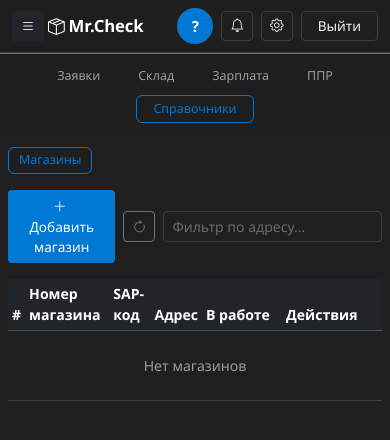
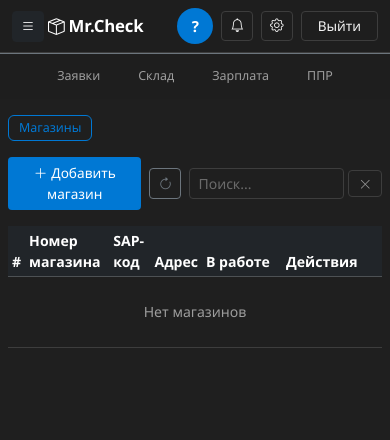
Before and after one commit to Tanja756/MrC_Web, a Flask app: page /references in a window 390 px wide. Shown: the top 440 px of the page. Run offline with Flask 3, Linux system fonts and the light colour scheme; the visitor is signed in with stand-in values (Sample User, id 1); data that the repository does not hold is empty; some libraries are stand-ins or nearby versions.

Commit message:
refactor: справочники только на десктопе, фильтр по номеру/SAP/адресу, кнопка очистки - base.html: удалена ссылка Справочники из mobile sub-nav (d-md-none) - references.js: в filterShops() добавлен поиск по номеру магазина и SAP-коду - references.js: добавлена функция clearShopFilter() - references.html: кнопка сброса фильтра и placeholder 'Поиск...'

```diff
--- a/static/js/references.js
+++ b/static/js/references.js
@@ -25,7 +25,7 @@ function loadShops() {
                 const checked = !!userStatus[s.sap_code];
                 if (checked) inWorkSaps.push(s.sap_code);
                 return `
-                <tr data-sap="${escHtml(s.sap_code)}">
+                <tr data-sap="${escHtml(s.sap_code)}" data-shop-number="${escHtml(s.shop_number)}">
                     <td>${i + 1}</td>
                     <td>${escHtml(s.shop_number)}</td>
                     <td>${escHtml(s.sap_code)}</td>
@@ -65,8 +65,15 @@ function filterShops() {
     document.querySelectorAll('#shopsTableBody tr').forEach(tr => {
         if (!q) { tr.style.display = ''; return; }
         const addr = (tr.querySelector('.shop-address')?.textContent || '').toLowerCase();
-        tr.style.display = addr.includes(q) ? '' : 'none';
+        const num = (tr.dataset.shopNumber || '').toLowerCase();
+        const sap = (tr.dataset.sap || '').toLowerCase();
+        tr.style.display = (addr.includes(q) || num.includes(q) || sap.includes(q)) ? '' : 'none';
     });
+}
+
+function clearShopFilter() {
+    document.getElementById('shopFilter').value = '';
+    filterShops();
 }
 
 function openShopModal(id) {
--- a/templates/base.html
+++ b/templates/base.html
@@ -72,7 +72,6 @@
     <a class="nav-link px-3 py-1 small {{ 'active' if request.endpoint == 'pages.warehouse_page' }}" href="{{ url_for('pages.warehouse_page') }}">Склад</a>
     <a class="nav-link px-3 py-1 small {{ 'active' if request.endpoint == 'pages.salary_page' }}" href="{{ url_for('pages.salary_page') }}">Зарплата</a>
     <a class="nav-link px-3 py-1 small {{ 'active' if request.endpoint == 'pages.ppr_page' }}" href="{{ url_for('pages.ppr_page') }}">ППР</a>
-    <a class="nav-link px-3 py-1 small {{ 'active' if request.endpoint == 'pages.references_page' }}" href="{{ url_for('pages.references_page') }}">Справочники</a>
 </nav>
 {% endif %}
 
--- a/templates/pages/references.html
+++ b/templates/pages/references.html
@@ -8,7 +8,10 @@
         <div class="d-flex align-items-center gap-2 mb-3">
             <button class="btn btn-primary btn-sm" onclick="openShopModal()"><i class="bi bi-plus-lg me-1"></i>Добавить магазин</button>
             <button class="btn btn-outline-secondary btn-sm" onclick="loadShops()" title="Обновить"><i class="bi bi-arrow-clockwise"></i></button>
-            <input class="form-control form-control-sm ms-auto" id="shopFilter" placeholder="Фильтр по адресу..." style="max-width:300px" oninput="filterShops()">
+            <div class="ms-auto d-flex align-items-center gap-1">
+                <input class="form-control form-control-sm" id="shopFilter" placeholder="Поиск..." style="max-width:280px" oninput="filterShops()">
+                <button class="btn btn-outline-secondary btn-reset-filter" onclick="clearShopFilter()"><i class="bi bi-x-lg"></i></button>
+            </div>
         </div>
         <div class="table-responsive">
             <table class="table table-sm table-hover align-middle" id="shopsTable">
```
